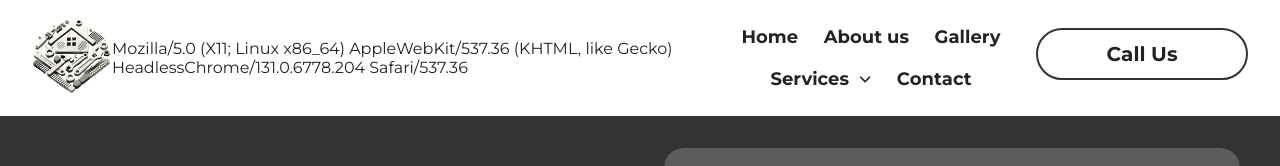
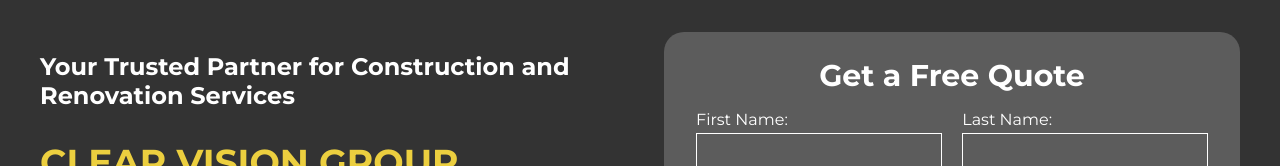
Before and after one commit to Paltsevalexandr/clear-visions, a React (Create React App) app: page / in a window 1280 px wide. Shown: the top 166 px of the page. Built offline with nearby package versions, Linux system fonts and the light colour scheme.

Commit message:
commented header and footer

```diff
--- a/src/App.js
+++ b/src/App.js
@@ -34,14 +34,14 @@
 
   return (
     <div>
-      <Header
+      {/* <Header
         setShowMenu={() => {
           setShowMenu(!showMenu);
           setShowOverlay(!showMenu);
         }}
         showMenu={showMenu}
       />
-      <MobileMenu showMenu={showMenu} />
+      <MobileMenu showMenu={showMenu} /> */}
       <main className="main">
         <Routes>
           <Route path="/" element={<Homepage scrollTop={scrollTop} />} />
@@ -61,7 +61,7 @@
           <Route path="*" element={<NotFound />} />
         </Routes>
       </main>
-      <Footer />
+      {/* <Footer /> */}
 
       <div
         className={`overlay ${showOverlay ? "active" : ""}`}
```
